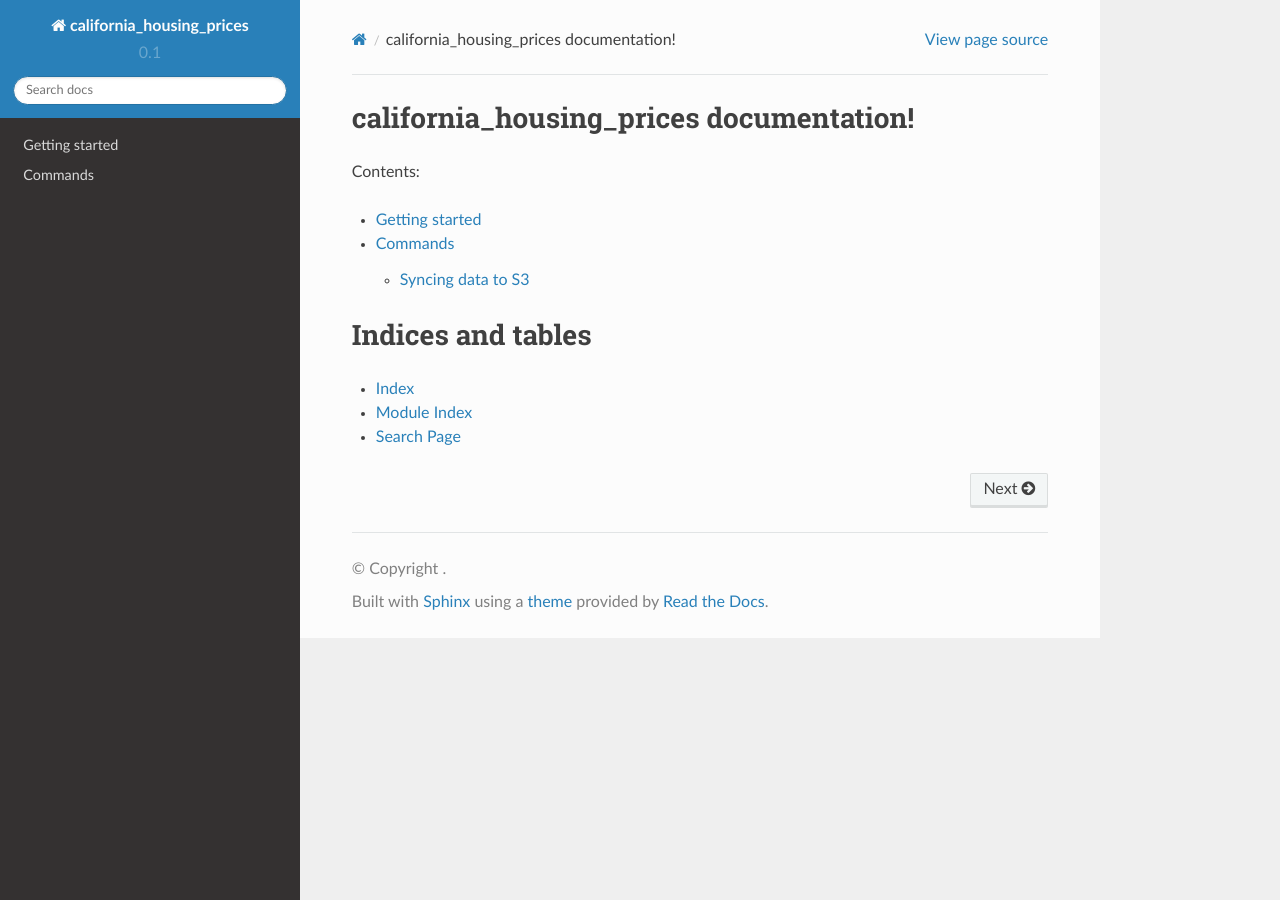
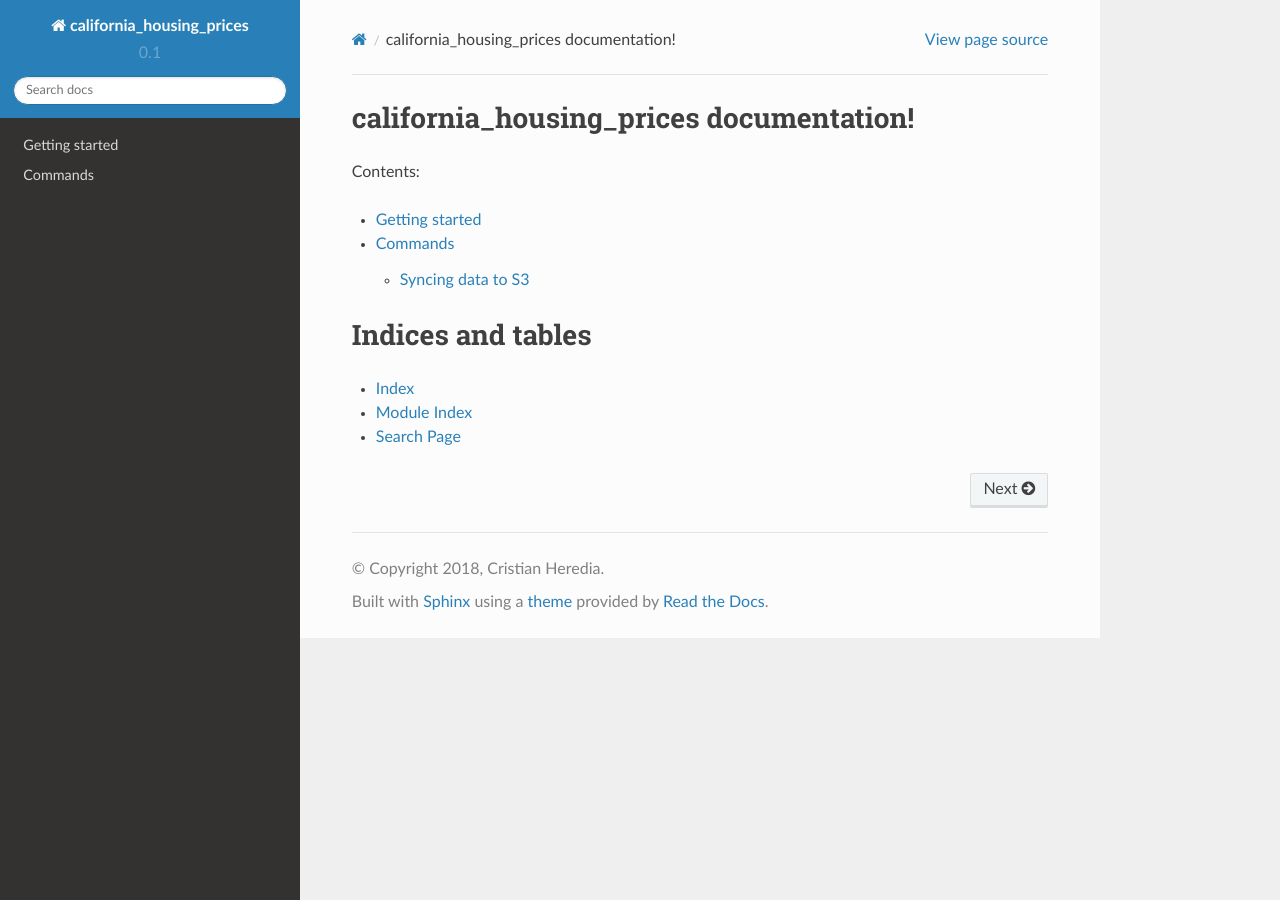
Before and after one commit to caheredia/california_housing_prices, a Sphinx documentation site: the page built from docs/index.rst, in a window 1280 px wide. Built offline with Sphinx 7.4.7 and the Read the Docs theme 2.0.0, drawn with Linux system fonts in a browser that asks for light colours.

Commit message:
update copyright

```diff
--- a/docs/conf.py
+++ b/docs/conf.py
@@ -59,6 +59,8 @@ master_doc = 'index'
 
 # General information about the project.
 project = u'california_housing_prices'
+copyright = '2018, Cristian Heredia'
+author = 'Cristian Heredia'
 
 # The version info for the project you're documenting, acts as replacement for
 # |version| and |release|, also used in various other places throughout the
```
